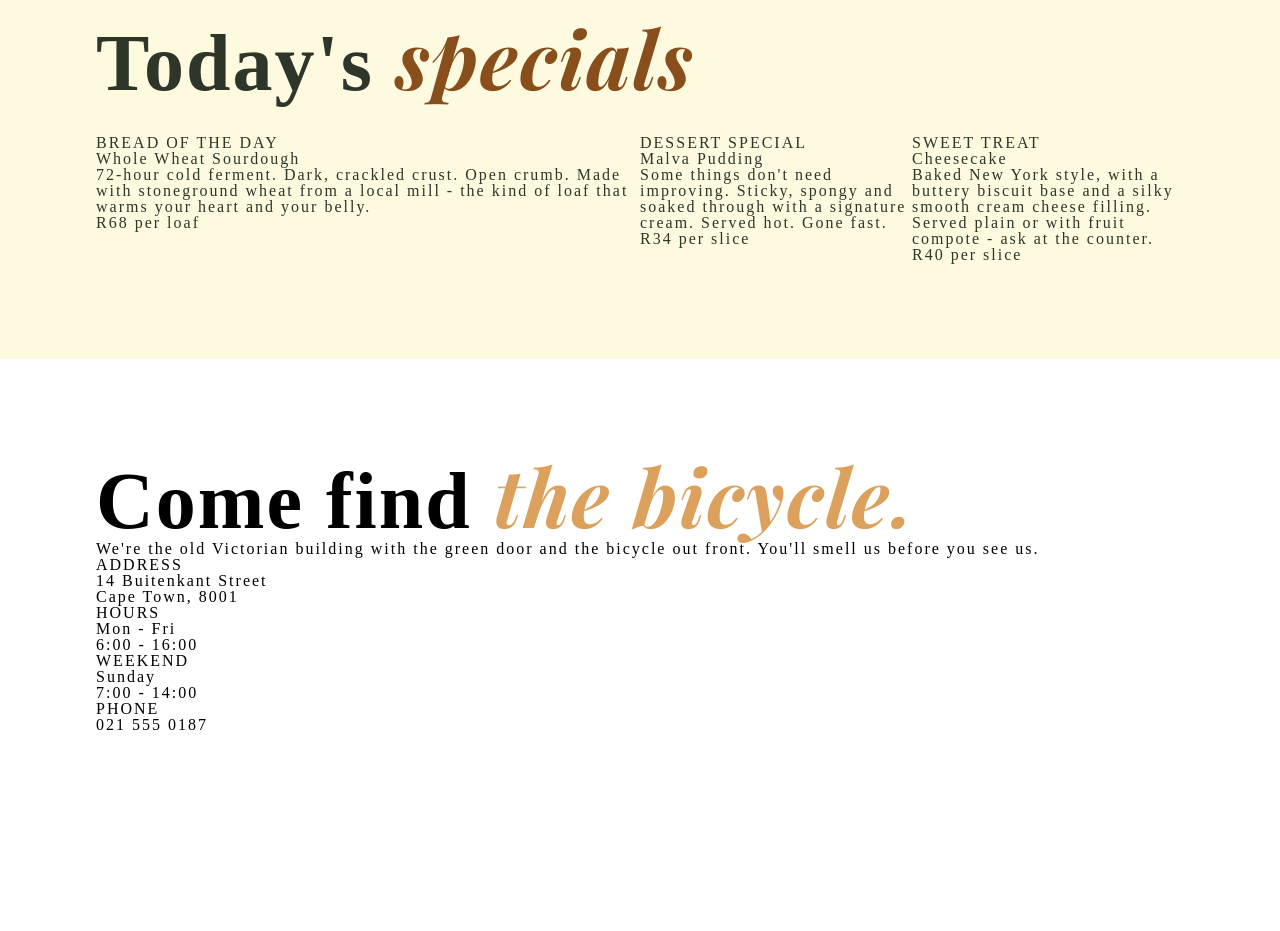
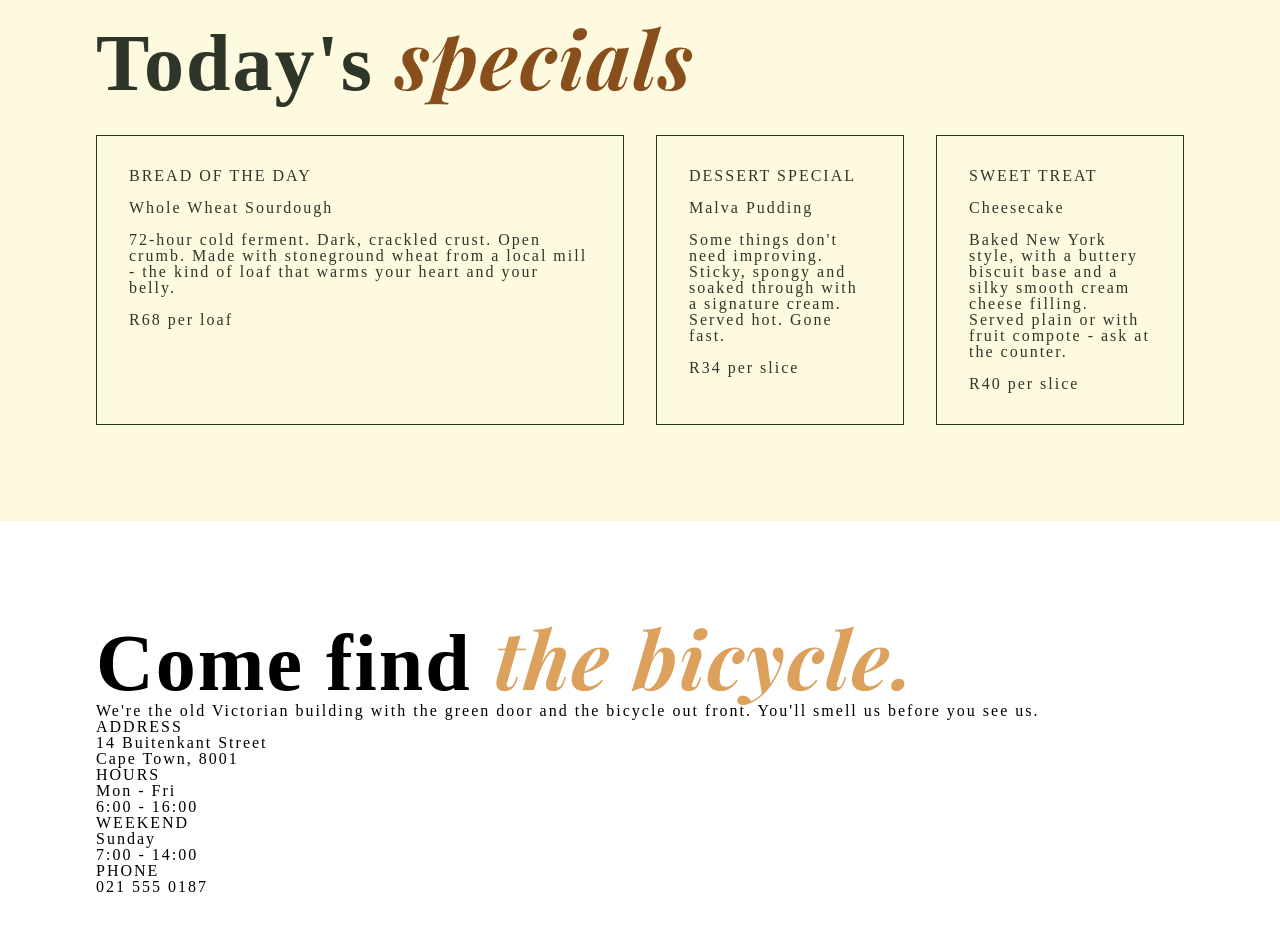
Before and after one commit to Chief-99/restaurant-page, a website built with webpack: page src/template.html in a window 1280 px wide. Shown: the part 3634-4565 px from the top of the page. Before the commit the page ends 4463 px from the top, so only its background shows below. Built offline with nearby package versions, Linux system fonts and the light colour scheme.

Commit message:
style:Structure special cards

```diff
--- a/src/styles.css
+++ b/src/styles.css
@@ -359,8 +359,17 @@ section {
 .specials-card-container {
     display: grid;
     grid-template-columns: repeat(4, 1fr);
+    gap: var(--spacing-400);
 }
 
 .special-card:nth-child(1) {
     grid-column: span 2;
 }
+
+.special-card {
+    border: solid 1px var(--primary-green);
+    padding: var(--spacing-400);
+    display: flex;
+    flex-direction: column;
+    gap: var(--spacing-200);
+}
```
